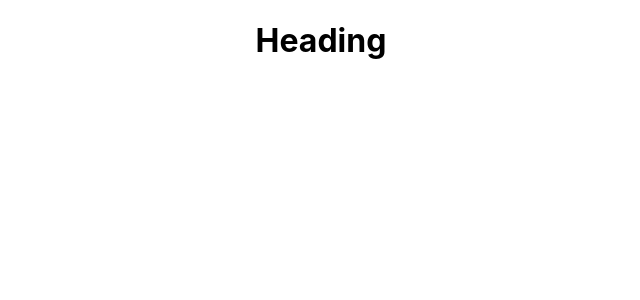
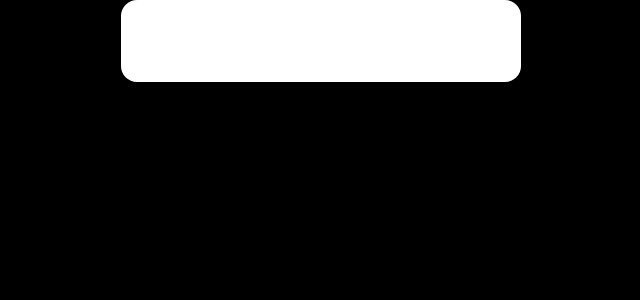
Before and after one commit to cotton-r/calculator, a React (Create React App) app: page / in a window 1280 px wide. Shown: the top 300 px of the page, without its empty margins (319-959 px from the left). Built offline with nearby package versions, Linux system fonts and the light colour scheme.

Commit message:
added button component

```diff
--- a/src/App.css
+++ b/src/App.css
@@ -1,3 +1,16 @@
+body {
+ background-color: black;
+ color: white;
+}
+
 .App {
-  text-align: center;
+  display: flex;
+  justify-content: center;
+  align-items: center;
 }
+
+.calc-wrapper {
+  background-color: white;
+  width: 400px;
+  border-radius: 16px;
+}
--- a/src/App.js
+++ b/src/App.js
@@ -3,7 +3,9 @@ import './App.css';
 const App = () => {
   return (
     <div className="App">
-      <h1>Heading</h1>
+      <div className='calc-wrapper'>
+        <h1>Heading</h1>
+      </div>
     </div>
   );
 }
```
Also changed, not shown: src/components/Button.css (added), src/components/Button.js (added).
